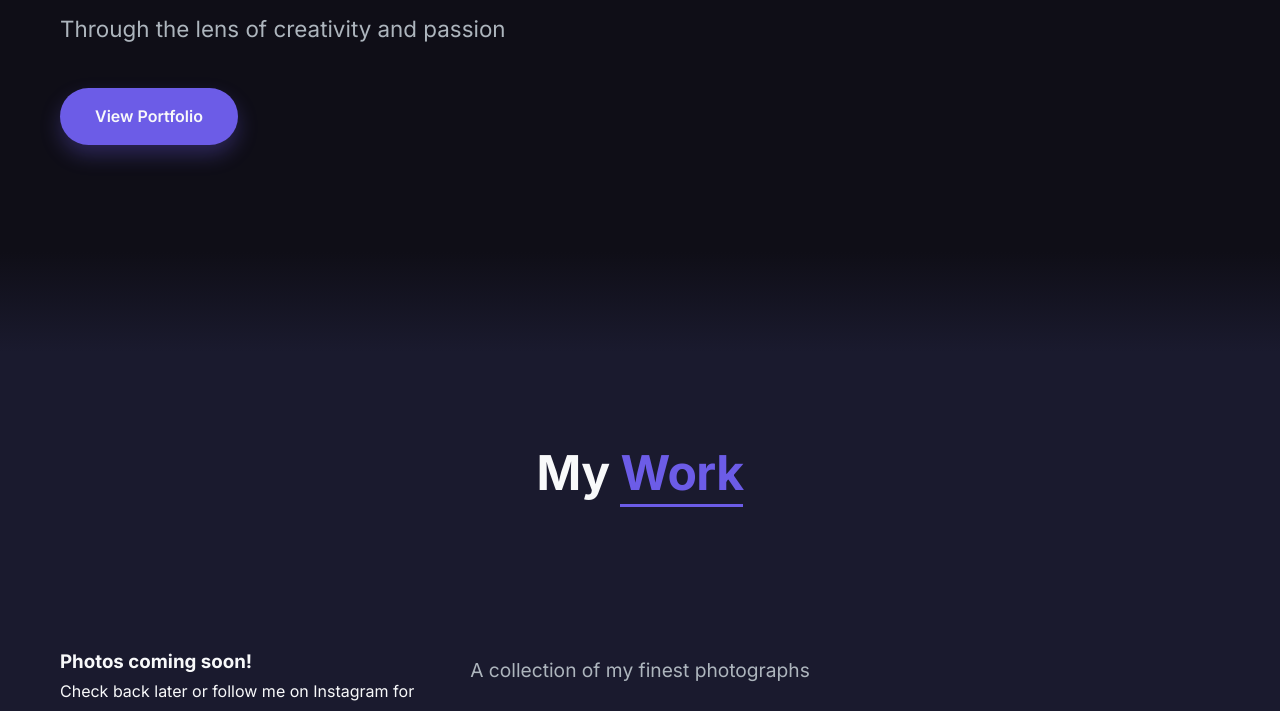
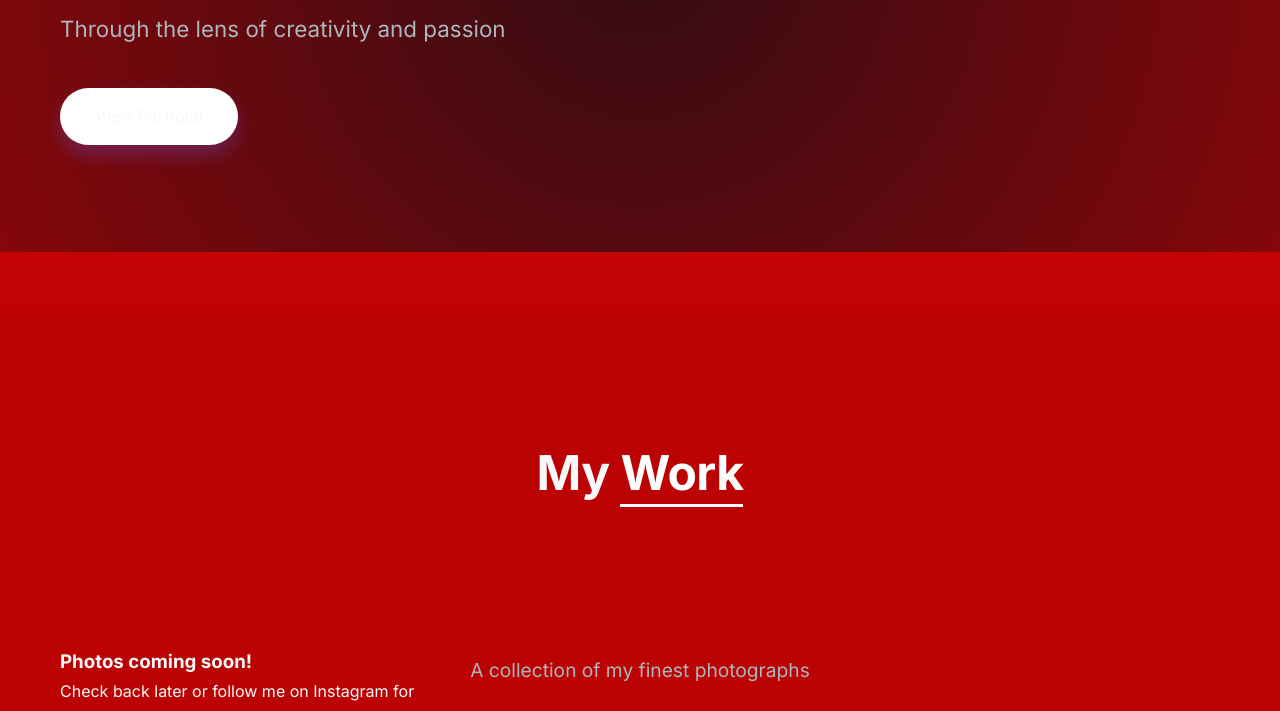
Before and after one commit to edahnXC/Images-portfolio, a website: page public/index.html in a window 1280 px wide. Shown: the part 448-1159 px from the top of the page. Drawn offline with nearby package versions, Linux system fonts and the light colour scheme; some packages are replaced by stand-ins of ours; no server answers; a script that the page names is missing.

Commit message:
changed frontend view

```diff
--- a/public/css/style.css
+++ b/public/css/style.css
@@ -1,10 +1,10 @@
 /* Base Styles */
 :root {
-    --primary-color: #6c5ce7;
-    --primary-dark: #5649c0;
+    --primary-color: #ffffff;
+    --primary-dark: #dedbf7;
     --secondary-color: #00cec9;
-    --dark-color: #0f0e17;
-    --dark-light: #1a1a2e;
+    --dark-color: #c40303;
+    --dark-light: #bb0303;
     --light-color: #f8f9fa;
     --gray-color: #adb5bd;
     --dark-gray: #495057;
```
